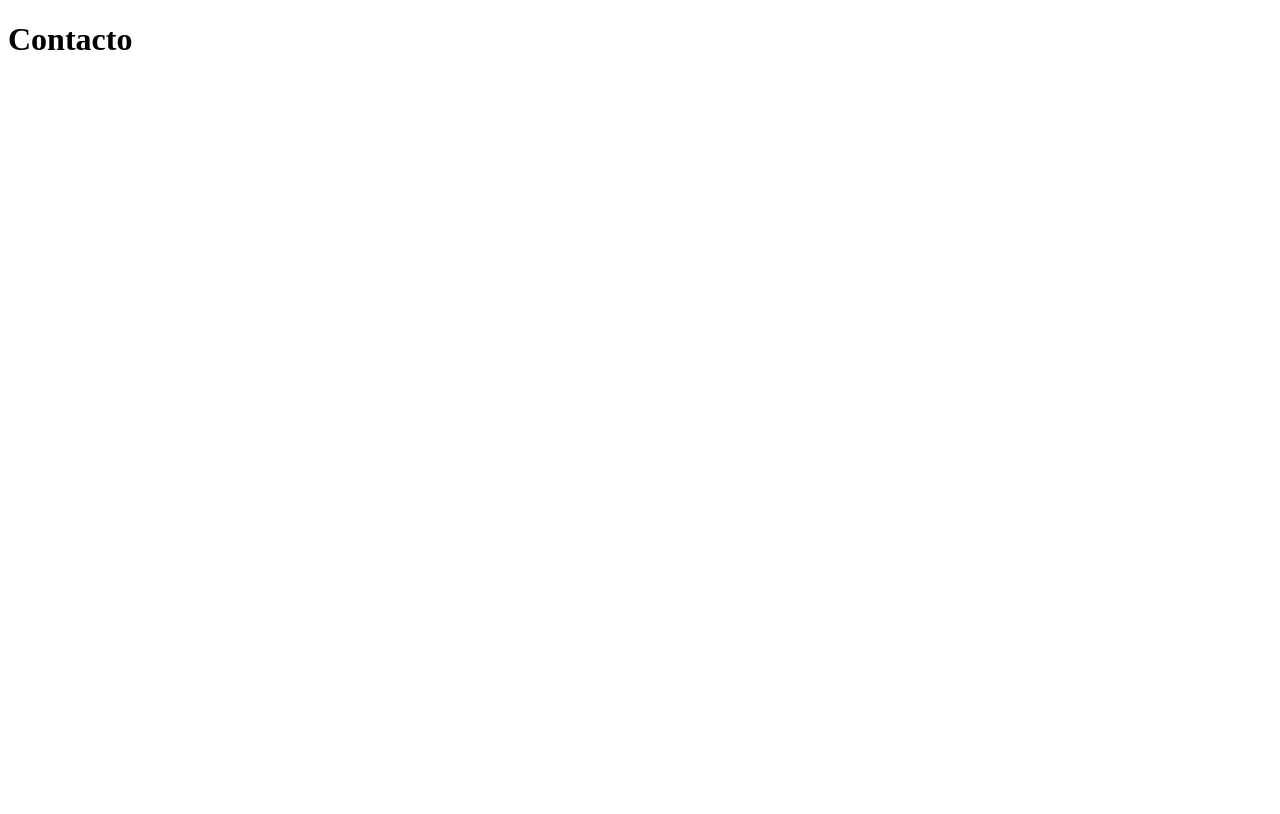
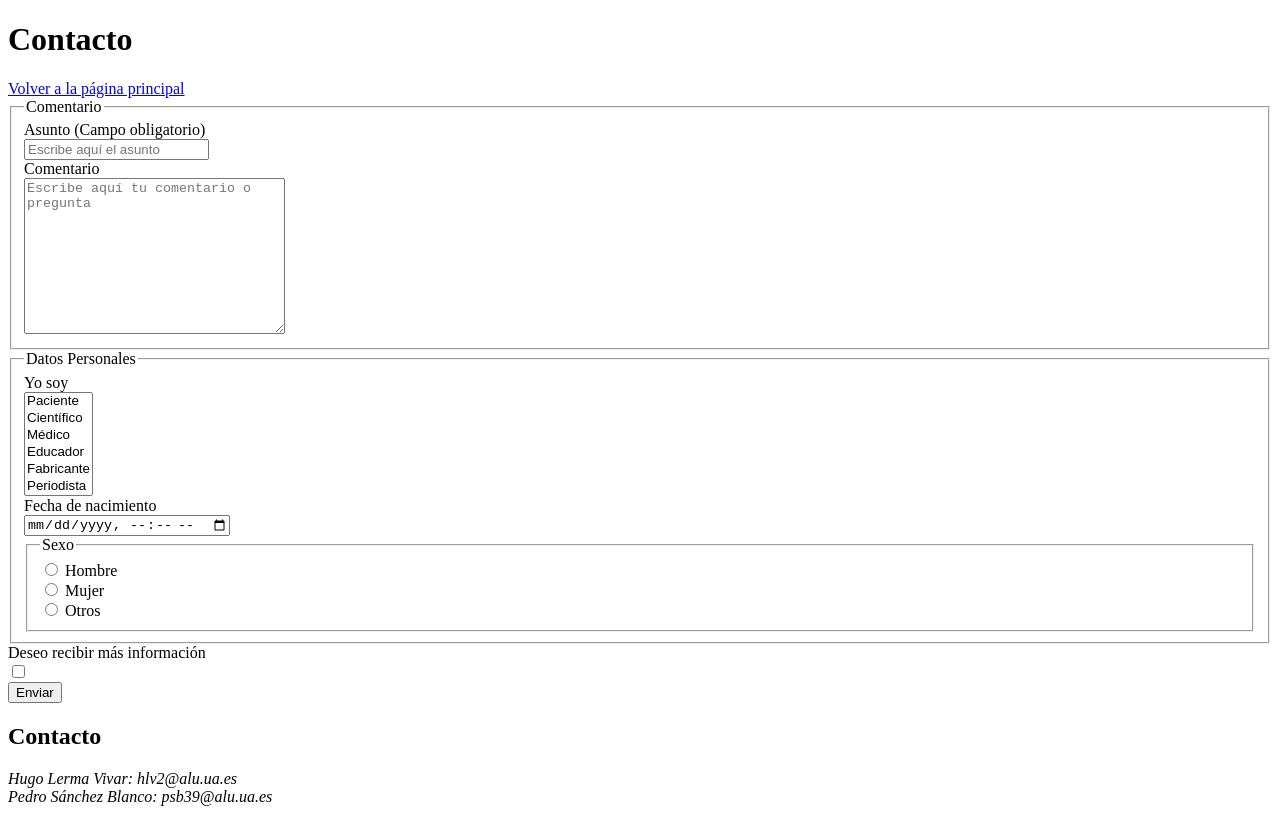
Before and after one commit to HugoLV6/P-gina-web-accesibilidad, a plain HTML site: page proyecto/2.Formularios/contacto.html in a window 1280 px wide. Drawn offline with Linux system fonts and the light colour scheme.

Commit message:
Formulario contacto y main corregido

```diff
--- a/proyecto/2.Formularios/contacto.html
+++ b/proyecto/2.Formularios/contacto.html
@@ -9,7 +9,57 @@
                 <h1>Contacto</h1>
             </header>
             <main>
+                <a href="../1.Otros/main.html">Volver a la página principal</a>
+                <form action="contacto_respuesta.html">
+                    <fieldset>
+                        <legend>Comentario</legend>
+                        <label for="asunto">Asunto (Campo obligatorio)</label><br>
+                        <input type="text" id="asunto" name ="asunto" placeholder="Escribe aquí el asunto" required><br>
 
+                        <label for="comentario">Comentario</label><br>
+                        <textarea id="comentario" name="comentario" rows="10" cols="30" placeholder="Escribe aquí tu comentario o pregunta"></textarea><br>
+                    </fieldset>
+
+                    <fieldset>
+                        <legend>Datos Personales</legend>
+                        <label for="yosoy">Yo soy</label><br>
+                        <select id="yosoy" name="yosoy" size="6"><br>
+                            <option value="paciente">Paciente</option>
+                            <option value="cientifico">Científico</option>
+                            <option value="medico">Médico</option>
+                            <option value="educador">Educador</option>
+                            <option value="fabricante">Fabricante</option>
+                            <option value="periodista">Periodista</option>
+                        </select><br>
+
+                        <label for="fecha_nacimiento">Fecha de nacimiento</label><br>
+                        <input type="datetime-local" id="fecha_nacimiento" name="fecha_nacimiento"><br>
+
+                        <fieldset>
+                            <legend>Sexo</legend>
+                            <input type="radio" id="hombre" name="sexo" value="Hombre">
+                            <label for="hombre">Hombre</label><br>
+                            <input type="radio" id="mujer" name="sexo" value="Mujer">
+                            <label for="mujer">Mujer</label><br>
+                            <input type="radio" id="otros" name="sexo" value="Otros">
+                            <label for="otros">Otros</label>
+                        </fieldset>
+                    </fieldset>
+
+
+                    <label for="mas_información">Deseo recibir más información</label><br>
+                    <input type="checkbox" id="mas_información" name="mas_información" value="si"><br>
+                    <input type="submit" value="Enviar">
+                    </form>
             </main>
+            <footer>
+                <h2>Contacto</h2>
+                <address>
+                    Hugo Lerma Vivar: hlv2@alu.ua.es
+                </address>
+                <address>
+                    Pedro Sánchez Blanco: psb39@alu.ua.es
+                </address>
+            </footer>
     </body>
 </html>
```
Also changed, not shown: proyecto/1.Otros/main.html (+4 -0 lines), proyecto/2.Formularios/contacto_respuesta.html (added, +25 -0 lines).
